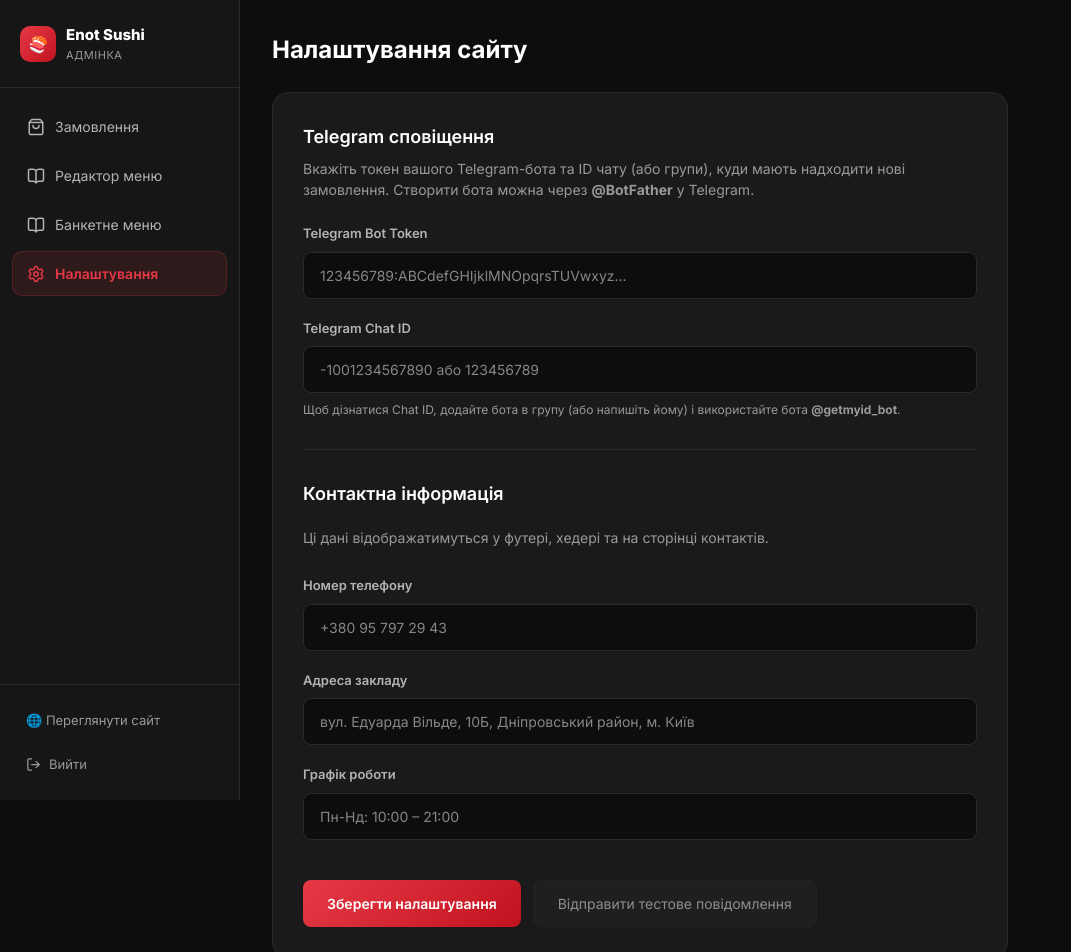
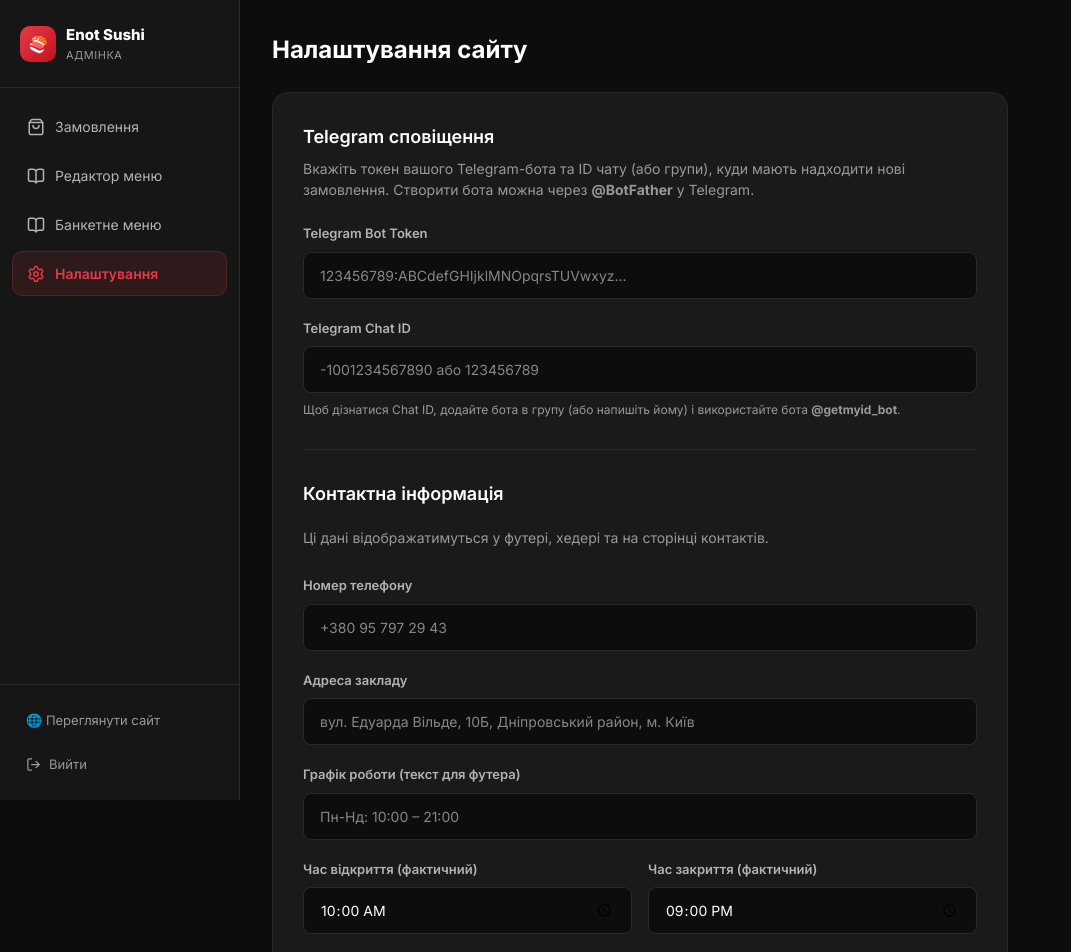
Before and after one commit to Quiincy/takasho, a Next.js app: page /admin/settings in a window 1280 px wide. Shown: the top 952 px of the page, without its empty margins (0-1071 px from the left). Built offline with nearby package versions, Linux system fonts and the light colour scheme; no server answers; the database is empty.

Commit message:
Implement working hours check and next-day automated orders

```diff
--- a/app/admin/settings/page.tsx
+++ b/app/admin/settings/page.tsx
@@ -9,6 +9,8 @@ export default function SettingsPage() {
   const [contactPhone, setContactPhone] = useState('');
   const [contactAddress, setContactAddress] = useState('');
   const [contactSchedule, setContactSchedule] = useState('');
+  const [workTimeStart, setWorkTimeStart] = useState('10:00');
+  const [workTimeEnd, setWorkTimeEnd] = useState('21:00');
   const [loading, setLoading] = useState(true);
   const [saving, setSaving] = useState(false);
   const [testing, setTesting] = useState(false);
@@ -34,12 +36,16 @@ export default function SettingsPage() {
           const phoneSetting = data.find((s: any) => s.key === 'contact_phone');
           const addressSetting = data.find((s: any) => s.key === 'contact_address');
           const scheduleSetting = data.find((s: any) => s.key === 'contact_schedule');
+          const workStartSetting = data.find((s: any) => s.key === 'work_time_start');
+          const workEndSetting = data.find((s: any) => s.key === 'work_time_end');
 
           if (tokenSetting) setBotToken(tokenSetting.value);
           if (chatSetting) setChatId(chatSetting.value);
           if (phoneSetting) setContactPhone(phoneSetting.value);
           if (addressSetting) setContactAddress(addressSetting.value);
           if (scheduleSetting) setContactSchedule(scheduleSetting.value);
+          if (workStartSetting) setWorkTimeStart(workStartSetting.value);
+          if (workEndSetting) setWorkTimeEnd(workEndSetting.value);
         }
       } catch (err: any) {
         console.error('Error loading settings:', err);
@@ -62,7 +68,9 @@ export default function SettingsPage() {
         { key: 'telegram_chat_id', value: chatId, updated_at: new Date().toISOString() },
         { key: 'contact_phone', value: contactPhone, updated_at: new Date().toISOString() },
         { key: 'contact_address', value: contactAddress, updated_at: new Date().toISOString() },
-        { key: 'contact_schedule', value: contactSchedule, updated_at: new Date().toISOString() }
+        { key: 'contact_schedule', value: contactSchedule, updated_at: new Date().toISOString() },
+        { key: 'work_time_start', value: workTimeStart, updated_at: new Date().toISOString() },
+        { key: 'work_time_end', value: workTimeEnd, updated_at: new Date().toISOString() }
       ];
 
       const res = await saveSettingsAction(updates);
@@ -239,7 +247,7 @@ export default function SettingsPage() {
 
             <div>
               <label style={{ display: 'block', fontSize: 13, fontWeight: 600, color: 'var(--text-secondary)', marginBottom: 8 }}>
-                Графік роботи
+                Графік роботи (текст для футера)
               </label>
               <input
                 type="text"
@@ -257,6 +265,49 @@ export default function SettingsPage() {
                   outline: 'none',
                 }}
               />
+            </div>
+
+            <div style={{ display: 'grid', gridTemplateColumns: '1fr 1fr', gap: 16 }}>
+              <div>
+                <label style={{ display: 'block', fontSize: 13, fontWeight: 600, color: 'var(--text-secondary)', marginBottom: 8 }}>
+                  Час відкриття (фактичний)
+                </label>
+                <input
+                  type="time"
+                  value={workTimeStart}
+                  onChange={e => setWorkTimeStart(e.target.value)}
+                  style={{
+                    width: '100%',
+                    padding: '12px 16px',
+                    background: 'var(--bg-primary)',
+                    border: '1px solid var(--border)',
+                    borderRadius: 8,
+                    color: 'var(--text-primary)',
+                    fontSize: 14,
+                    outline: 'none',
+                  }}
+                />
+              </div>
+              <div>
+                <label style={{ display: 'block', fontSize: 13, fontWeight: 600, color: 'var(--text-secondary)', marginBottom: 8 }}>
+                  Час закриття (фактичний)
+                </label>
+                <input
+                  type="time"
+                  value={workTimeEnd}
+                  onChange={e => setWorkTimeEnd(e.target.value)}
+                  style={{
+                    width: '100%',
+                    padding: '12px 16px',
+                    background: 'var(--bg-primary)',
+                    border: '1px solid var(--border)',
+                    borderRadius: 8,
+                    color: 'var(--text-primary)',
+                    fontSize: 14,
+                    outline: 'none',
+                  }}
+                />
+              </div>
             </div>
           </div>
 
--- a/app/cart/page.tsx
+++ b/app/cart/page.tsx
@@ -33,7 +33,7 @@ function CartContent() {
   const { items, updateQuantity, removeItem, clearCart, totalPrice } = useCart();
   const router = useRouter();
   const searchParams = useSearchParams();
-  const { contact_phone, contact_address } = useSiteSettings();
+  const { contact_phone, contact_address, work_time_start, work_time_end } = useSiteSettings();
   const paymentSuccess = searchParams?.get('payment') === 'success';
   const paymentError = searchParams?.get('payment') === 'error';
   const [name, setName] = useState('');
@@ -67,6 +67,33 @@ function CartContent() {
   const [orderId, setOrderId] = useState<string | null>(null);
   const [showSuccessInfo, setShowSuccessInfo] = useState(false);
   const [confirmedTotal, setConfirmedTotal] = useState<number>(0);
+
+  const [isClosed, setIsClosed] = useState(false);
+  const [nextAvailableTime, setNextAvailableTime] = useState('');
+
+  // Check working hours
+  useEffect(() => {
+    const now = new Date();
+    const kyivTimeStr = now.toLocaleString("en-US", {timeZone: "Europe/Kyiv", hour12: false, hour: '2-digit', minute: '2-digit'});
+
+    const startStr = work_time_start || '10:00';
+    const endStr = work_time_end || '21:00';
+
+    if (kyivTimeStr < startStr || kyivTimeStr >= endStr) {
+      setIsClosed(true);
+      setDeliveryTime('specific');
+
+      const [sh, sm] = startStr.split(':').map(Number);
+      const nextH = (sh + 1).toString().padStart(2, '0');
+      const nextM = sm.toString().padStart(2, '0');
+      const nextTime = `${nextH}:${nextM}`;
+
+      setNextAvailableTime(nextTime);
+      setSpecificTime(prev => prev || nextTime);
+    } else {
+      setIsClosed(false);
+    }
+  }, [work_time_start, work_time_end]);
 
   // Load saved form data from localStorage on mount
   useEffect(() => {
@@ -129,7 +156,7 @@ function CartContent() {
 
       const finalComment = `
 Тип доставки: ${deliveryMethod === 'pickup' ? 'Самовивіз' : "Доставка кур'єром"}
-Час: ${deliveryTime === 'asap' ? 'Якомога швидше' : `На ${specificTime}`}
+Час: ${isClosed ? `На завтра: ${specificTime}` : (deliveryTime === 'asap' ? 'Якомога швидше' : `На ${specificTime}`)}
 Оплата: ${paymentMethod === 'cash' ? `Готівкою${changeFrom ? ` (решта з ${changeFrom} ₴)` : ''}` : 'Термінал'}
 Персон: ${persons}
 Коментар клієнта: ${comment || '-'}
@@ -518,15 +545,24 @@ function CartContent() {
               {/* Delivery Terms */}
               <div style={{ background: 'var(--bg-card)', border: '1px solid var(--border)', borderRadius: 24, padding: 24 }}>
                 <h2 style={{ fontSize: 18, fontWeight: 700, marginBottom: 16 }}>Умови доставки</h2>
+
+                {isClosed && (
+                  <div style={{ marginBottom: 16, padding: '12px 16px', background: 'rgba(244, 162, 97, 0.1)', border: '1px solid rgba(244, 162, 97, 0.2)', borderRadius: 12, color: 'var(--accent-gold)', fontSize: 14, lineHeight: 1.5 }}>
+                    ⚠️ <b>Ресторан наразі зачинено.</b> Ми працюємо з {work_time_start || '10:00'} до {work_time_end || '21:00'}. Ви можете оформити попереднє замовлення на завтра (найближчий час доставки — {nextAvailableTime}).
+                  </div>
+                )}
+
                 <div style={{ display: 'flex', flexDirection: 'column', gap: 16 }}>
-                  <label style={{ display: 'flex', alignItems: 'center', gap: 12, cursor: 'pointer', fontSize: 16, fontWeight: 600 }}>
-                    <input type="radio" checked={deliveryTime === 'asap'} onChange={() => setDeliveryTime('asap')} style={{ accentColor: 'var(--accent)', width: 20, height: 20 }} />
-                    Якомога швидше
-                  </label>
+                  {!isClosed && (
+                    <label style={{ display: 'flex', alignItems: 'center', gap: 12, cursor: 'pointer', fontSize: 16, fontWeight: 600 }}>
+                      <input type="radio" checked={deliveryTime === 'asap'} onChange={() => setDeliveryTime('asap')} style={{ accentColor: 'var(--accent)', width: 20, height: 20 }} />
+                      Якомога швидше
+                    </label>
+                  )}
                   <div style={{ display: 'flex', alignItems: 'center', gap: 12 }}>
-                    <label style={{ display: 'flex', alignItems: 'center', gap: 12, cursor: 'pointer', fontSize: 16, color: deliveryTime === 'specific' ? 'white' : 'var(--text-muted)' }}>
-                      <input type="radio" checked={deliveryTime === 'specific'} onChange={() => setDeliveryTime('specific')} style={{ accentColor: 'var(--accent)', width: 20, height: 20 }} />
-                      До певного часу
+                    <label style={{ display: 'flex', alignItems: 'center', gap: 12, cursor: isClosed ? 'default' : 'pointer', fontSize: 16, color: deliveryTime === 'specific' ? 'white' : 'var(--text-muted)' }}>
+                      <input type="radio" checked={deliveryTime === 'specific'} onChange={() => !isClosed && setDeliveryTime('specific')} style={{ accentColor: 'var(--accent)', width: 20, height: 20 }} />
+                      {isClosed ? `Завтра о:` : `До певного часу`}
                     </label>
                     {deliveryTime === 'specific' && (
                       <input type="time" value={specificTime} onChange={e => setSpecificTime(e.target.value)} style={{ padding: '8px 12px', background: 'rgba(0,0,0,0.25)', border: '1px solid var(--border)', borderRadius: 8, color: 'white', fontSize: 15, outline: 'none' }} />
--- a/lib/settings-context.tsx
+++ b/lib/settings-context.tsx
@@ -9,6 +9,8 @@ export interface SiteSettings {
   contact_email: string;
   fop_name: string;
   fop_itn: string;
+  work_time_start: string;
+  work_time_end: string;
 }
 
 const defaultSettings: SiteSettings = {
@@ -18,6 +20,8 @@ const defaultSettings: SiteSettings = {
   contact_email: 'hello@enotsushi.kyiv.ua',
   fop_name: 'ФОП Гулак Дмитро Сергійович',
   fop_itn: '3139607532',
+  work_time_start: '10:00',
+  work_time_end: '21:00',
 };
 
 const SiteSettingsContext = createContext<SiteSettings>(defaultSettings);
```
